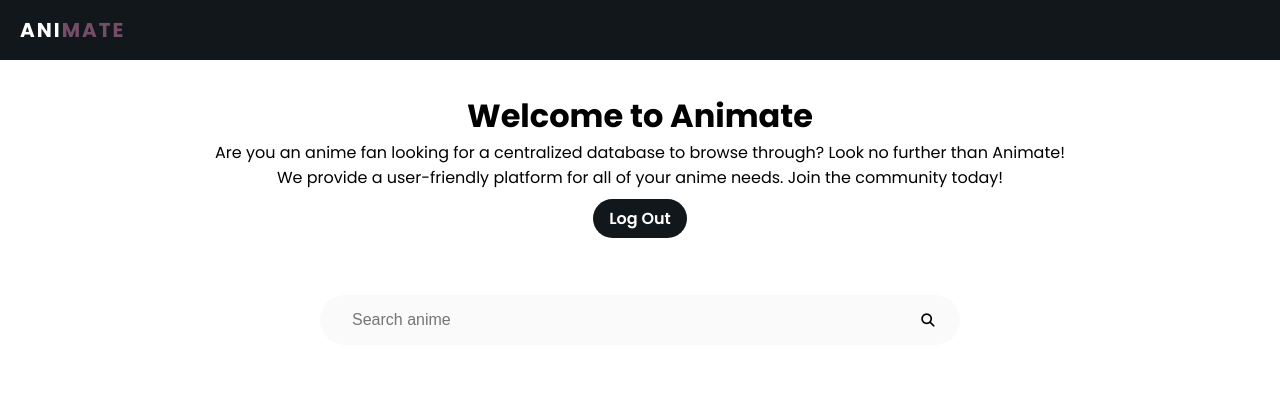
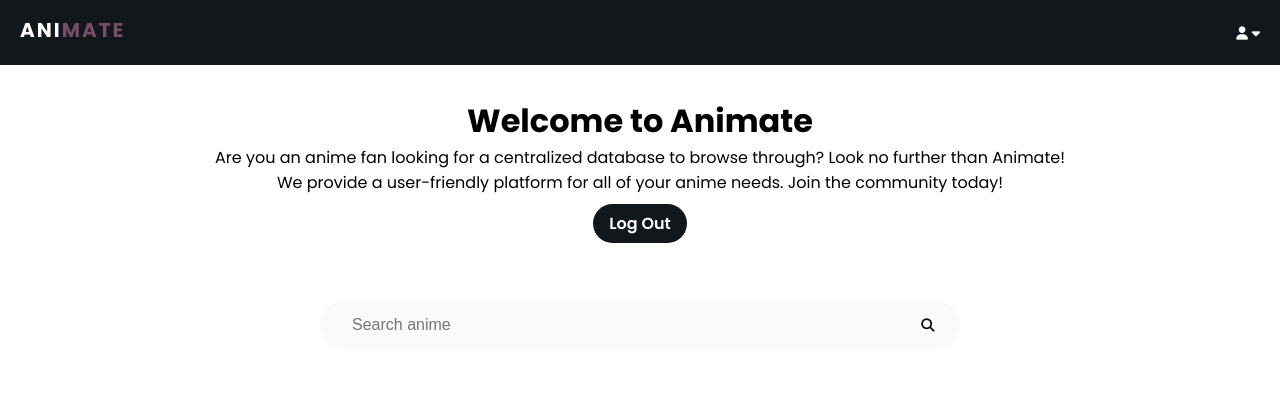
Before and after one commit to monkonius/animate, a Django app: page / in a window 1280 px wide. Shown: the top 411 px of the page. Run offline with Django 4.2, Linux system fonts and the light colour scheme; the visitor is signed in with stand-in values (Sample User, id 1).

Commit message:
Add dropdown menu when user is logged in

```diff
--- /dev/null
+++ b/reviews/static/reviews/dropdown.js
@@ -0,0 +1,4 @@
+function showContent(button) {
+    dropdownContent = button.nextElementSibling;
+    dropdownContent.classList.toggle('show');
+}
--- a/reviews/static/reviews/styles.css
+++ b/reviews/static/reviews/styles.css
@@ -54,6 +54,12 @@ label {
     padding: 1.25rem;
 }
 
+.header-auth {
+    color: #fff;
+    text-decoration: none;
+    font-weight: 600;
+}
+
 .logo {
     text-decoration: none;
 }
@@ -63,6 +69,42 @@ label {
     font-weight: 700;
     line-height: 100%;
     letter-spacing: 0.125rem;
+}
+
+.dropdown-container {
+    position: relative;
+}
+
+.dropdown-button {
+    background-color: transparent;
+    color: #fff;
+    border: none;
+    cursor: pointer;
+}
+
+.dropdown-content {
+    background-color: #fafafa;
+    position: absolute;
+    right: 0px;
+    min-width: 10rem;
+    z-index: 1;
+    display: none;
+}
+
+.dropdown-username {
+    padding: 0.5rem;
+    font-weight: 600;
+}
+
+.dropdown-content a {
+    color: #000;
+    padding: 0.5rem;
+    text-decoration: none;
+    display: block;
+}
+
+.dropdown-content a:hover {
+    background-color: #ededed;
 }
 
 .section-container {
--- a/reviews/templates/reviews/layout.html
+++ b/reviews/templates/reviews/layout.html
@@ -13,6 +13,7 @@
     <link rel="preconnect" href="https://fonts.gstatic.com" crossorigin>
     <link href="https://fonts.googleapis.com/css2?family=Poppins:wght@400;600;700&display=swap" rel="stylesheet">
     <link rel="stylesheet" href="https://cdnjs.cloudflare.com/ajax/libs/font-awesome/6.4.0/css/all.min.css">
+    <script src="{% static 'reviews/dropdown.js' %}" defer></script>
     {% block script %}
     {% endblock %}
 </head>
@@ -25,6 +26,31 @@
                     <span style="color: #764d69;">MATE</span>
                 </div>
             </a>
+            {% if user.is_authenticated %}
+                <div class="dropdown-container">
+                    <button class="dropdown-button dropdown" onclick="showContent(this)">
+                        <i class="fa fa-user"></i>
+                        <i class="fa fa-caret-down"></i>
+                    </button>
+                    <div class="dropdown-content">
+                        <p class="dropdown-username">{{ user.username }}</p>
+                        <a href="{% url 'profile' user.username %}">
+                            <i class="fa fa-user"></i>
+                            Profile
+                        </a>
+                        <a href="/">
+                            <i class="fa fa-home"></i>
+                            Home
+                        </a>
+                        <a href="{% url 'logout' %}">
+                            <i class="fa fa-sign-out"></i>
+                            Log Out
+                        </a>
+                    </div>
+                </div>
+            {% else %}
+                <a href="{% url 'login' %}" class="header-auth">Log In</a>
+            {% endif %}
         </div>
     </header>
     <main>
```
